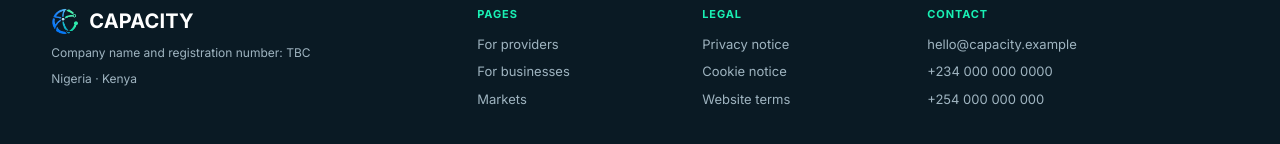
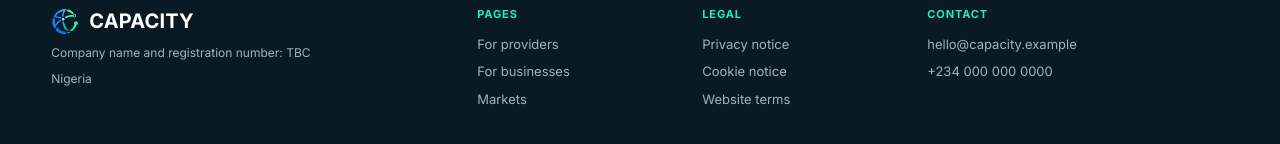
Before and after one commit to mohhx/capacity-repo, a Next.js app: page /about in a window 1280 px wide. Shown: the part 1484-1628 px from the top of the page. Built offline with nearby package versions, Linux system fonts and the light colour scheme.

Commit message:
Kenya off: country switch, footer and site description follow the active country list

```diff
--- a/src/components/layout/CountrySwitch.tsx
+++ b/src/components/layout/CountrySwitch.tsx
@@ -1,7 +1,7 @@
 "use client";
 
 import { useEffect, useRef, useState } from "react";
-import { COUNTRIES, type CountryCode } from "@/config/platform";
+import { ACTIVE_COUNTRIES, COUNTRIES, type CountryCode } from "@/config/platform";
 import { useCountry } from "./CountryProvider";
 import styles from "./CountrySwitch.module.css";
 
@@ -37,6 +37,9 @@ export function CountrySwitch({
     setOpen(false);
   };
 
+  // One live country means nothing to choose, so the switch hides itself.
+  if (ACTIVE_COUNTRIES.length < 2) return null;
+
   return (
     <div className={styles.root} ref={rootRef}>
       <button
@@ -52,7 +55,7 @@ export function CountrySwitch({
 
       {open ? (
         <ul className={`${styles.list} ${direction === "up" ? styles.listUp : styles.listDown}`}>
-          {Object.values(COUNTRIES).map((c) => (
+          {ACTIVE_COUNTRIES.map((code) => COUNTRIES[code]).map((c) => (
             <li key={c.code}>
               <button
                 type="button"
--- a/src/components/layout/Footer.tsx
+++ b/src/components/layout/Footer.tsx
@@ -1,4 +1,5 @@
 import Link from "next/link";
+import { ACTIVE_COUNTRIES, COUNTRIES } from "@/config/platform";
 import { COMPANY, FOOTER, SITE } from "@/content/site";
 import { Logo } from "@/components/ui/Logo";
 import styles from "./Footer.module.css";
@@ -38,7 +39,7 @@ export function Footer() {
         <div className={styles.brand}>
           <Logo />
           <p className={styles.muted}>{COMPANY.legalName.value}</p>
-          <p className={styles.muted}>Nigeria · Kenya</p>
+          <p className={styles.muted}>{ACTIVE_COUNTRIES.map((code) => COUNTRIES[code].name).join(" · ")}</p>
         </div>
 
         <nav aria-label="Footer pages" className={styles.col}>
@@ -72,9 +73,6 @@ export function Footer() {
             <li>
               <ContactLine item={COMPANY.phoneNG} kind="tel" />
             </li>
-            <li>
-              <ContactLine item={COMPANY.phoneKE} kind="tel" />
-            </li>
           </ul>
         </div>
       </div>
--- a/src/content/site.ts
+++ b/src/content/site.ts
@@ -12,8 +12,8 @@ export const SITE = {
   name: "CAPACITY",
   tagline: "The invisible infrastructure exchange",
   description:
-    "Turn idle infrastructure into opportunity. Empty return trips and idle space, now bookable. Launching in Nigeria and Kenya.",
-  launchMarkets: "Nigeria and Kenya",
+    "Turn idle infrastructure into opportunity. Empty return trips and idle space, now bookable. Launching in Nigeria.",
+  launchMarkets: "Nigeria",
 } as const;
 
 export const NAV_LINKS: NavLink[] = [
```
